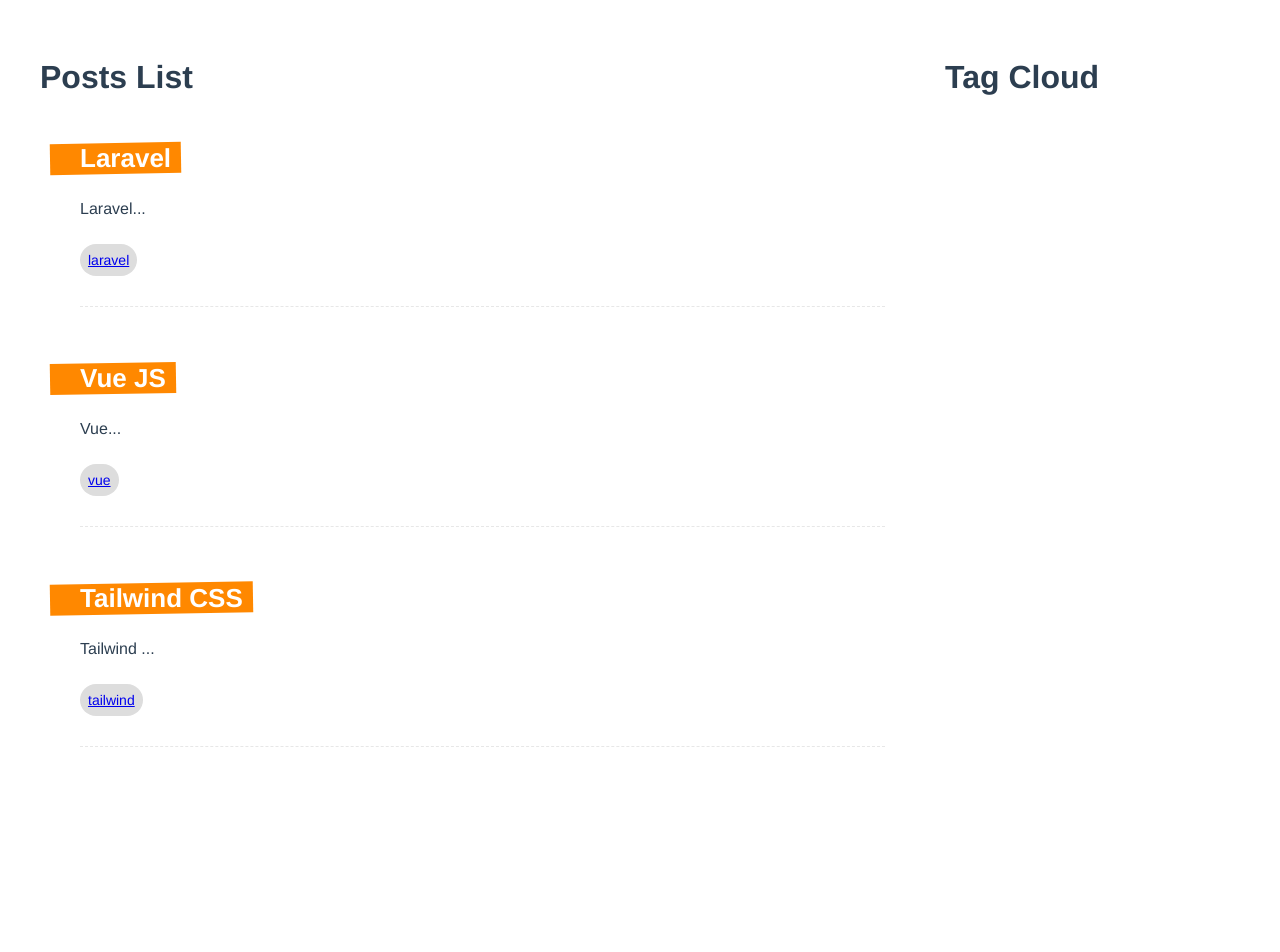
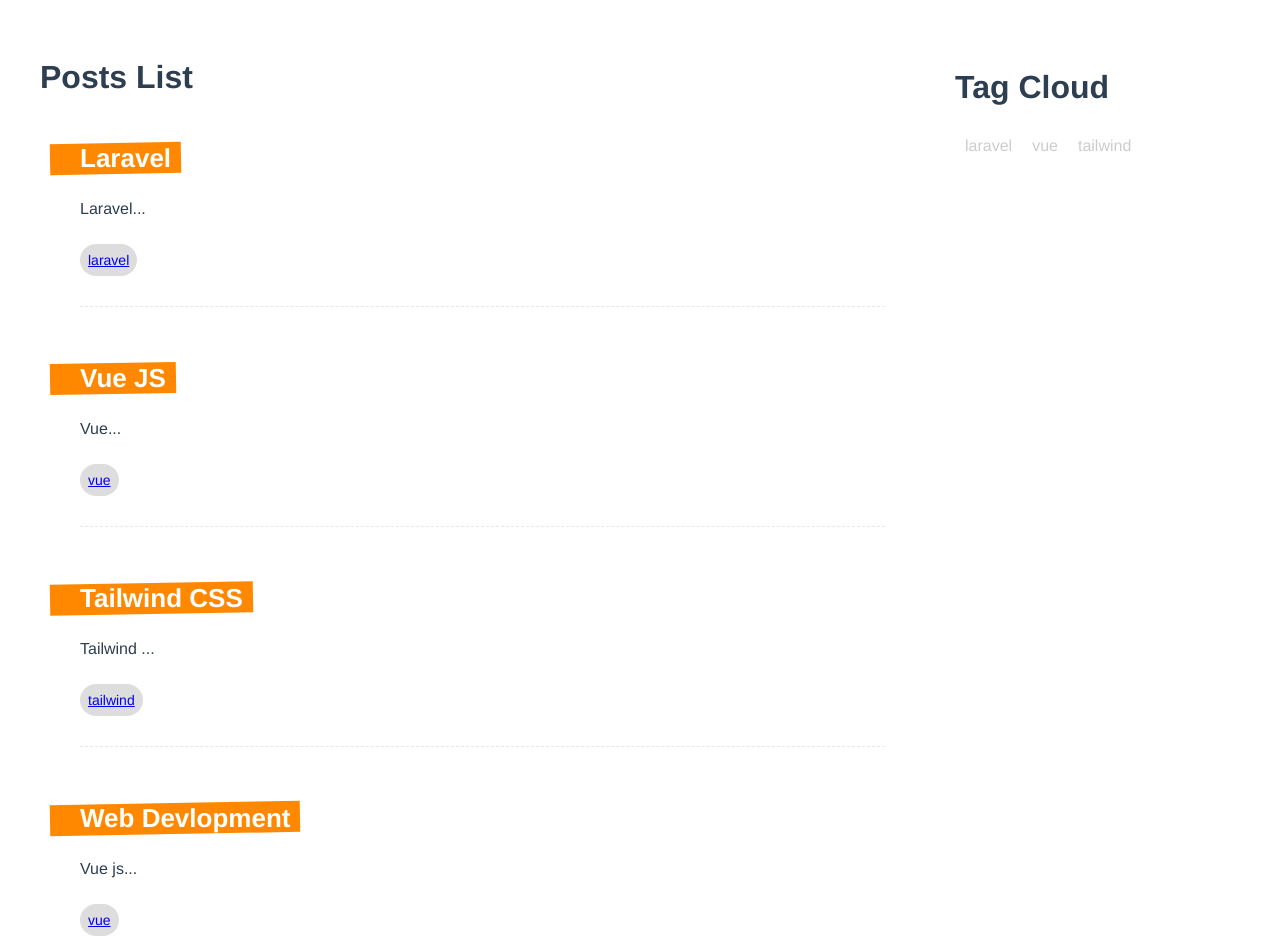
Before and after one commit to Puchai30/Aync-in-composition-api, a Vue app: page / in a window 1280 px wide. Shown: the part 120-1072 px from the top of the page. Before the commit the page ends 915 px from the top, so only its background shows below. Built offline with nearby package versions, Linux system fonts and the light colour scheme; data requests are answered from the project's data file.

Commit message:
tag cloud unique links

```diff
--- a/database/db.json
+++ b/database/db.json
@@ -4,25 +4,25 @@
       "id": "5ba6",
       "title": "Laravel",
       "body": "Laravel",
-      "tags": [
-        "laravel"
-      ]
+      "tags": ["laravel"]
     },
     {
       "id": "6193",
       "title": "Vue JS",
       "body": "Vue",
-      "tags": [
-        "vue"
-      ]
+      "tags": ["vue"]
     },
     {
       "id": "557f",
       "title": "Tailwind CSS",
       "body": "Tailwind ",
-      "tags": [
-        "tailwind"
-      ]
+      "tags": ["tailwind"]
+    },
+    {
+      "id": "0fd3",
+      "title": "Web Devlopment",
+      "body": "Vue js",
+      "tags": ["vue"]
     }
   ]
 }
--- a/src/components/TagCloud.vue
+++ b/src/components/TagCloud.vue
@@ -1,9 +1,58 @@
 <template>
-  <h1>Tag Cloud</h1>
+  <div class="tag-cloud">
+    <h1>Tag Cloud</h1>
+    <div v-for="tag in uniqueTags" :key="tag">
+      <router-link :to="{ name: 'tag', params: { tag } }">
+        {{ tag }}
+      </router-link>
+    </div>
+  </div>
 </template>
 
 <script>
-export default {};
+import { ref } from "vue";
+
+export default {
+  props: ["home_posts"],
+
+  setup(props) {
+    let tags = ref([]);
+    props.home_posts.forEach((post) => {
+      //   console.log(post);
+      post.tags.forEach((tag) => {
+        // console.log(tag);
+        tags.value.push(tag);
+      });
+    });
+    // console.log(tags.value);
+    let uniqueTags = tags.value.filter((tag, index, array) => {
+      return array.indexOf(tag) === index;
+    });
+    // console.log(uniqueTags);
+    return { uniqueTags };
+  },
+};
 </script>
 
-<style></style>
+<style>
+.tag-cloud {
+  padding: 10px;
+}
+.tag-cloud h3 {
+  border-bottom: 1px solid #eee;
+  padding: 16px 8px;
+  color: #444;
+}
+.tag-cloud div {
+  display: inline-block;
+  padding: 10px;
+}
+.tag-cloud a {
+  color: #ccc;
+  text-decoration: none;
+}
+.tag-cloud a.router-link-active {
+  color: #ff8800;
+  font-weight: bold;
+}
+</style>
--- a/src/views/HomeView.vue
+++ b/src/views/HomeView.vue
@@ -9,7 +9,7 @@
         <PostsList :home_posts="posts"></PostsList>
       </div>
       <div>
-        <TagCloud></TagCloud>
+        <TagCloud :home_posts="posts"></TagCloud>
       </div>
     </div>
 
--- a/src/views/Tag.vue
+++ b/src/views/Tag.vue
@@ -9,7 +9,7 @@
         <PostsList :home_posts="filterPosts"></PostsList>
       </div>
       <div>
-        <TagCloud></TagCloud>
+        <TagCloud :home_posts="posts"></TagCloud>
       </div>
     </div>
     <div v-else>Loading . . .</div>
```
